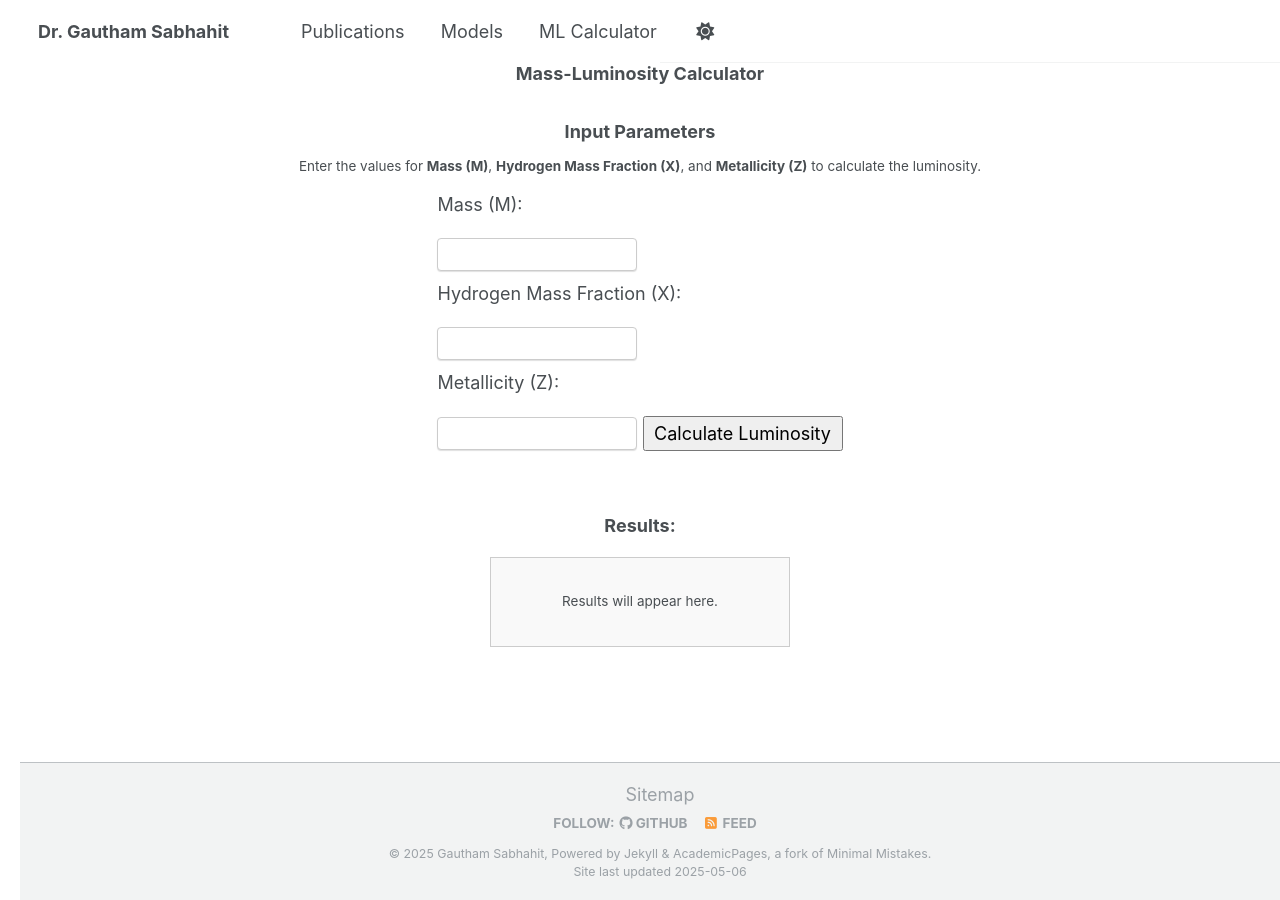
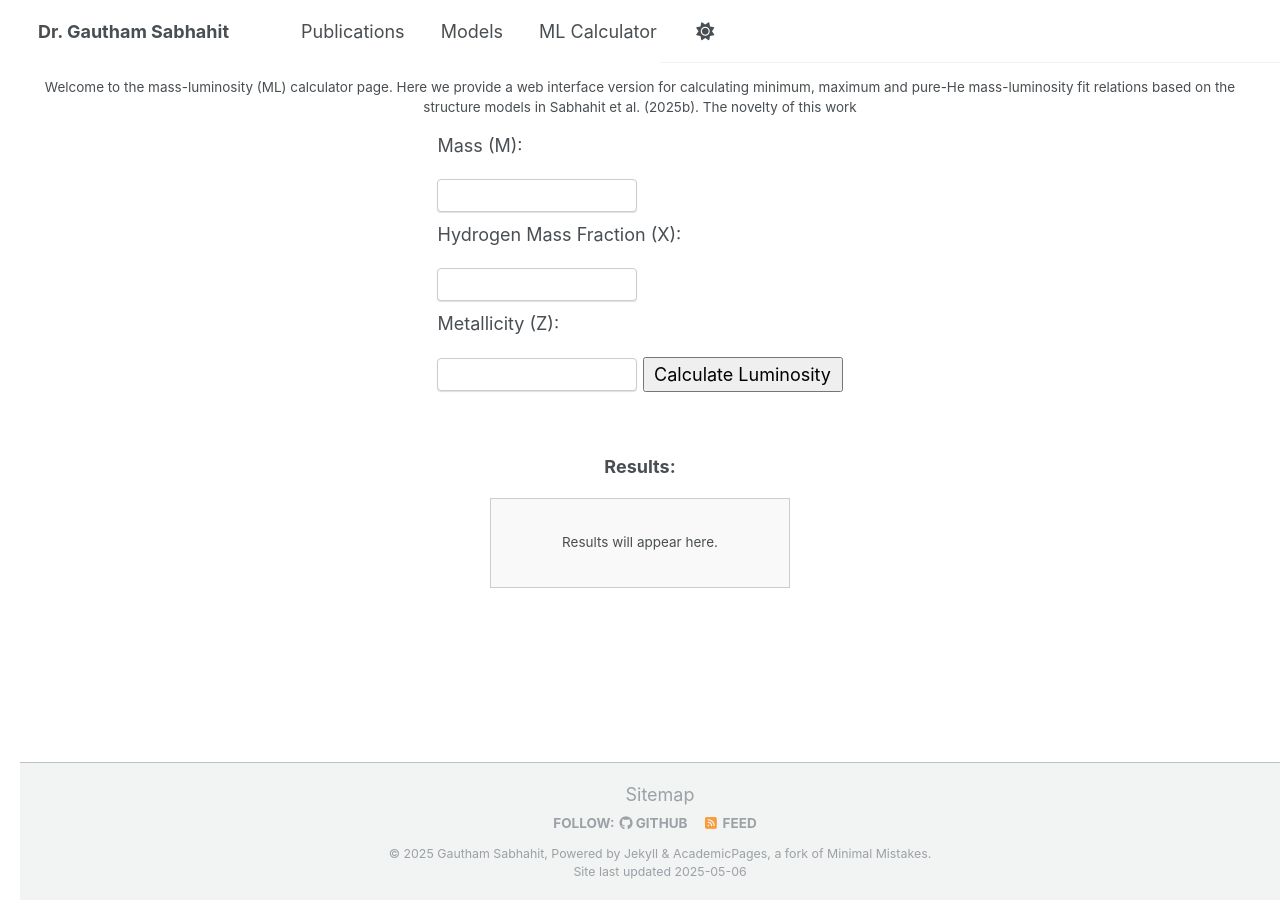
Before and after one commit to Mdot-com/mdot.com, a Jekyll site: the page built from ml-calculator.md, in a window 1280 px wide. Built offline with Jekyll 4.4.1, drawn with Linux system fonts in a browser that asks for light colours.

Commit message:
Update ml-calculator.md

```diff
--- a/ml-calculator.md
+++ b/ml-calculator.md
@@ -37,10 +37,10 @@ title: Mass-Luminosity Calculator
   }
 </style>
 
-# Mass-Luminosity Calculator
 
-### Input Parameters
-Enter the values for **Mass (M)**, **Hydrogen Mass Fraction (X)**, and **Metallicity (Z)** to calculate the luminosity.
+Welcome to the mass-luminosity (ML) calculator page. Here we provide a web interface version for calculating minimum, maximum and pure-He mass-luminosity fit relations based on the structure models in Sabhahit et al. (2025b). The novelty of this work
+
+
 
 <form id="luminosity-form">
     <label for="m">Mass (M):</label>
```
